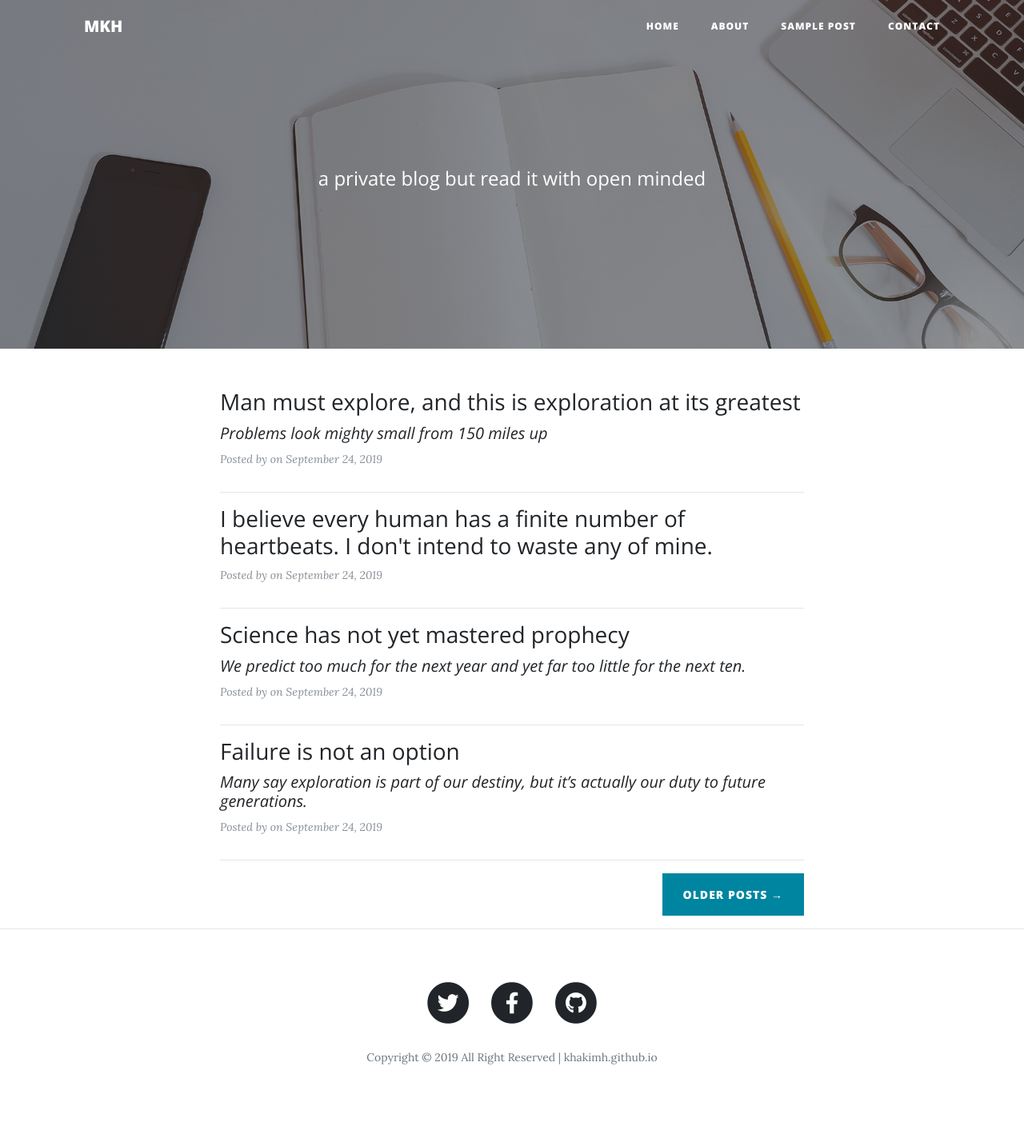
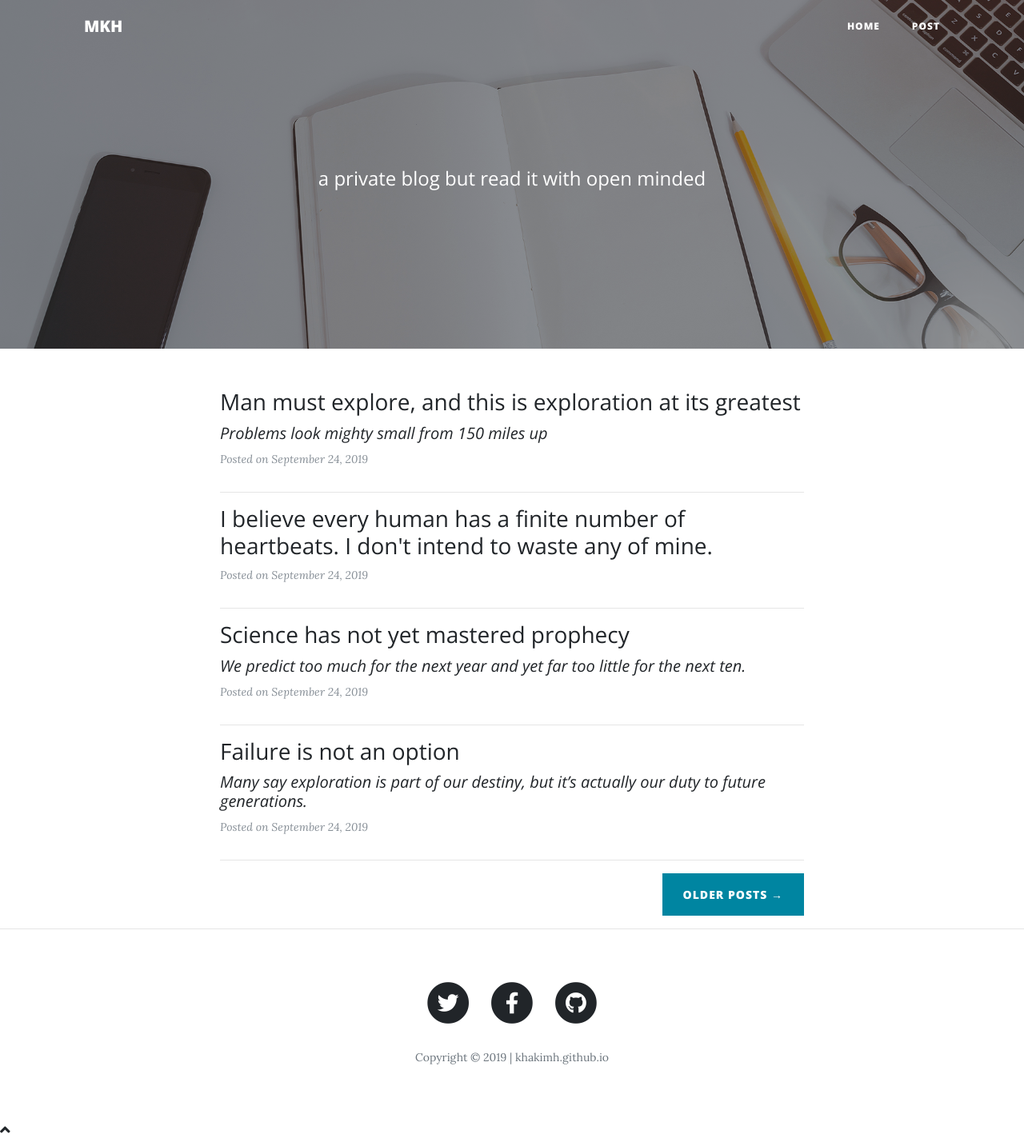
Before and after one commit to khakimh/tes, a website: page index.html in a window 1280 px wide. Shown: the whole page at 80% size. Before the commit the page ends 1398 px from the top, so only its background shows below. Drawn offline with nearby package versions, Linux system fonts and the light colour scheme.

Commit message:
Update index.html

```diff
--- a/index.html
+++ b/index.html
@@ -7,6 +7,8 @@
   <meta name="viewport" content="width=device-width, initial-scale=1, shrink-to-fit=no">
   <meta name="description" content="">
   <meta name="author" content="">
+
+  <link rel="icon" href="img/assad.jpg" type="image/png">
 
   <title>MKH</title>
 
@@ -20,10 +22,11 @@
 
   <!-- Custom styles for this template -->
   <link href="css/clean-blog.css" rel="stylesheet">
+  <link href="css/stylish-portfolio.css" rel="stylesheet">
 
 </head>
 
-<body>
+<body id="page-top">
 
   <!-- Navigation -->
   <nav class="navbar navbar-expand-lg navbar-light fixed-top" id="mainNav">
@@ -39,13 +42,7 @@
             <a class="nav-link" href="index.html">Home</a>
           </li>
           <li class="nav-item">
-            <a class="nav-link" href="about.html">About</a>
-          </li>
-          <li class="nav-item">
-            <a class="nav-link" href="post.html">Sample Post</a>
-          </li>
-          <li class="nav-item">
-            <a class="nav-link" href="contact.html">Contact</a>
+            <a class="nav-link" href="post.html">Post</a>
           </li>
         </ul>
       </div>
@@ -80,7 +77,7 @@
               Problems look mighty small from 150 miles up
             </i></h5>
           </a>
-          <p class="post-meta">Posted by on September 24, 2019</p>
+          <p class="post-meta">Posted on September 24, 2019</p>
         </div>
         <hr>
         <div class="post-preview">
@@ -89,7 +86,7 @@
               I believe every human has a finite number of heartbeats. I don't intend to waste any of mine.
             </strong></h2>
           </a>
-          <p class="post-meta">Posted by on September 24, 2019</p>
+          <p class="post-meta">Posted on September 24, 2019</p>
         </div>
         <hr>
         <div class="post-preview">
@@ -101,7 +98,7 @@
               We predict too much for the next year and yet far too little for the next ten.
             </i></h5>
           </a>
-          <p class="post-meta">Posted by on September 24, 2019</p>
+          <p class="post-meta">Posted on September 24, 2019</p>
         </div>
         <hr>
         <div class="post-preview">
@@ -113,7 +110,7 @@
               Many say exploration is part of our destiny, but it’s actually our duty to future generations.
             </i></h5>
           </a>
-          <p class="post-meta">Posted by on September 24, 2019</p>
+          <p class="post-meta">Posted on September 24, 2019</p>
         </div>
         <hr>
         <!-- Pager -->
@@ -133,7 +130,7 @@
         <div class="col-lg-8 col-md-10 mx-auto">
           <ul class="list-inline text-center">
             <li class="list-inline-item">
-              <a href="#">
+              <a href="https://twitter.com/khakim_png" target="blank">
                 <span class="fa-stack fa-lg">
                   <i class="fas fa-circle fa-stack-2x"></i>
                   <i class="fab fa-twitter fa-stack-1x fa-inverse"></i>
@@ -141,7 +138,7 @@
               </a>
             </li>
             <li class="list-inline-item">
-              <a href="#">
+              <a href="https://www.facebook.com/khakim.hidayat" target="blank">
                 <span class="fa-stack fa-lg">
                   <i class="fas fa-circle fa-stack-2x"></i>
                   <i class="fab fa-facebook-f fa-stack-1x fa-inverse"></i>
@@ -149,7 +146,7 @@
               </a>
             </li>
             <li class="list-inline-item">
-              <a href="#">
+              <a href="https://github.com/khakimh" target="blank">
                 <span class="fa-stack fa-lg">
                   <i class="fas fa-circle fa-stack-2x"></i>
                   <i class="fab fa-github fa-stack-1x fa-inverse"></i>
@@ -157,11 +154,15 @@
               </a>
             </li>
           </ul>
-          <p class="copyright text-muted">Copyright &copy; 2019 All Right Reserved | khakimh.github.io</p>
+          <p class="copyright text-muted">Copyright &copy; 2019 | khakimh.github.io</p>
         </div>
       </div>
     </div>
   </footer>
+
+  <a class="scroll-to-top rounded js-scroll-trigger" href="#page-top">
+    <i class="fas fa-angle-up"></i>
+  </a>
 
   <!-- Bootstrap core JavaScript -->
   <script src="vendor/jquery/jquery.min.js"></script>
@@ -169,6 +170,7 @@
 
   <!-- Custom scripts for this template -->
   <script src="js/clean-blog.min.js"></script>
+  <script src="js/stylish-portfolio.min.js"></script>
 
 </body>
 
```
